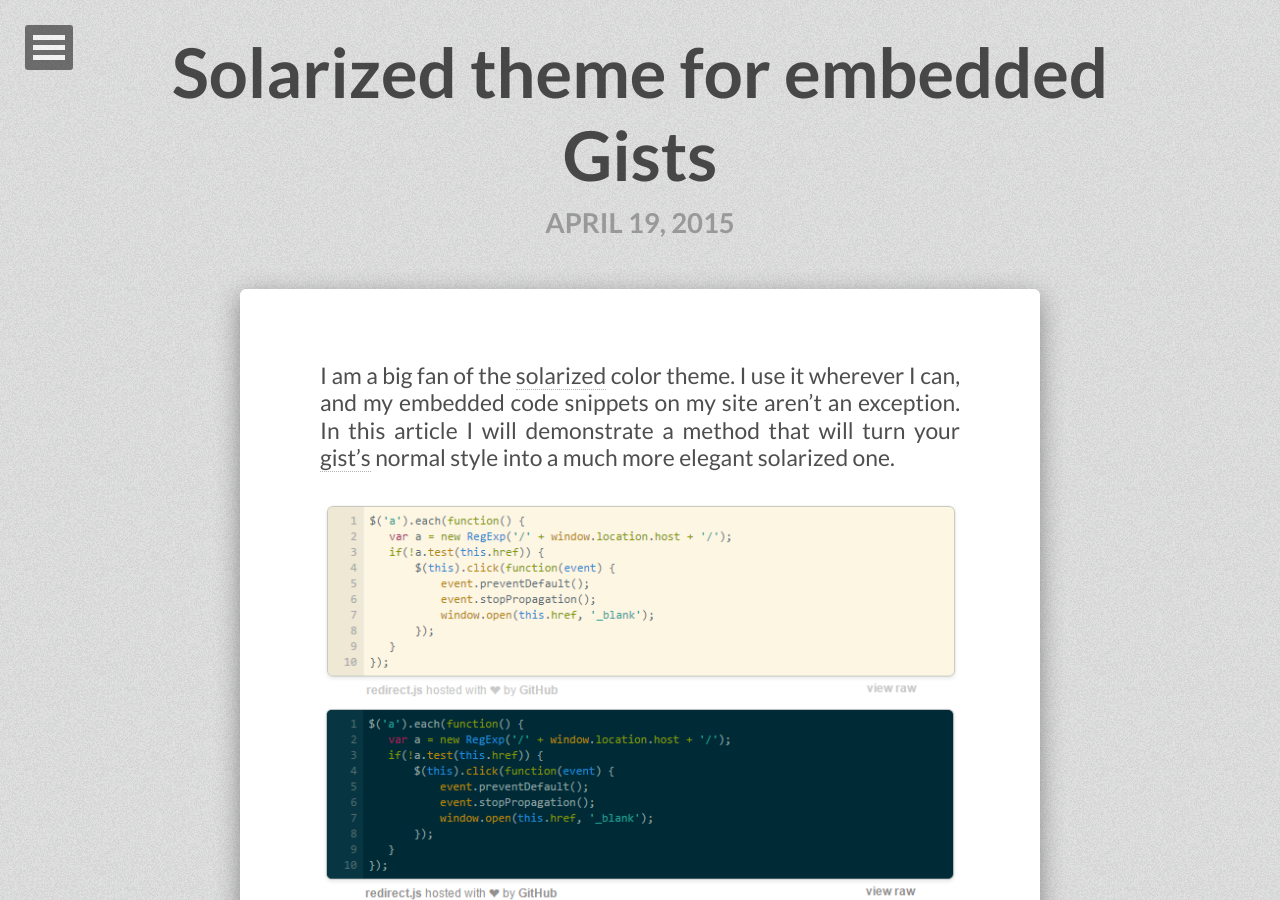
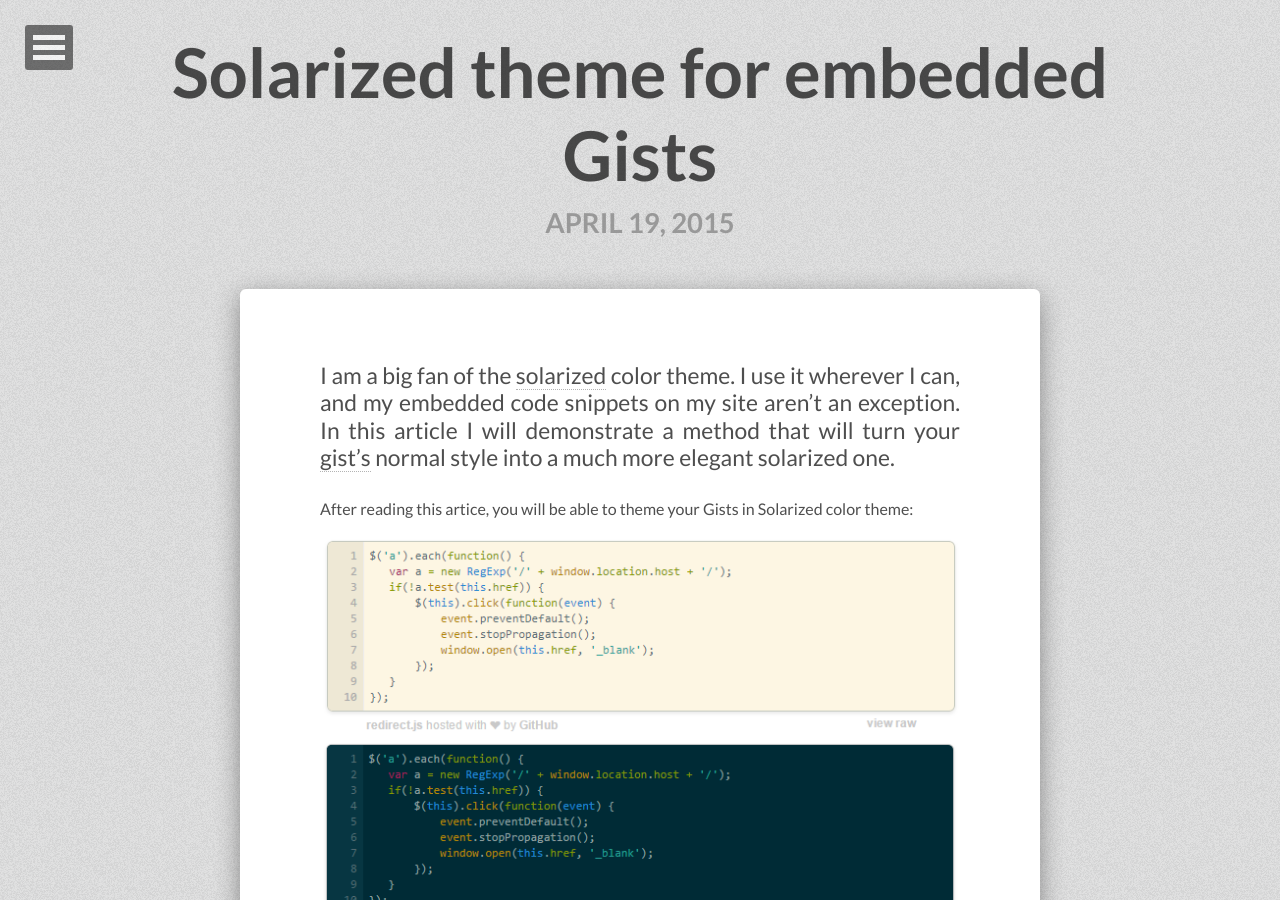
Before and after one commit to tiborsimon/tiborsimon.github.io, a Jekyll site: the page built from _posts/2015-04-19-solarized-theme-for-embedded-gists.md, in a window 1280 px wide and 900 px high. Built offline with Jekyll 4.4.1, drawn with Linux system fonts in a browser that asks for light colours; nearby versions of some CDN libraries; comment, search, counter and statistics services are not loaded.

Commit message:
Update 2015-04-19-solarized-theme-for-embedded-gists.md

```diff
--- a/_posts/2015-04-19-solarized-theme-for-embedded-gists.md
+++ b/_posts/2015-04-19-solarized-theme-for-embedded-gists.md
@@ -7,6 +7,8 @@
 ---
 
 I am a big fan of the [solarized](http://ethanschoonover.com/solarized) color theme. I use it wherever I can, and my embedded code snippets on my site aren't an exception. In this article I will demonstrate a method that will turn your [gist's](gist.github.com) normal style into a much more elegant solarized one.
+
+After reading this artice, you will be able to theme your Gists in Solarized color theme:
 
 <img src="http://tiborsimon.github.io/images/solarized-gist-demo-image.png" />
 
```
